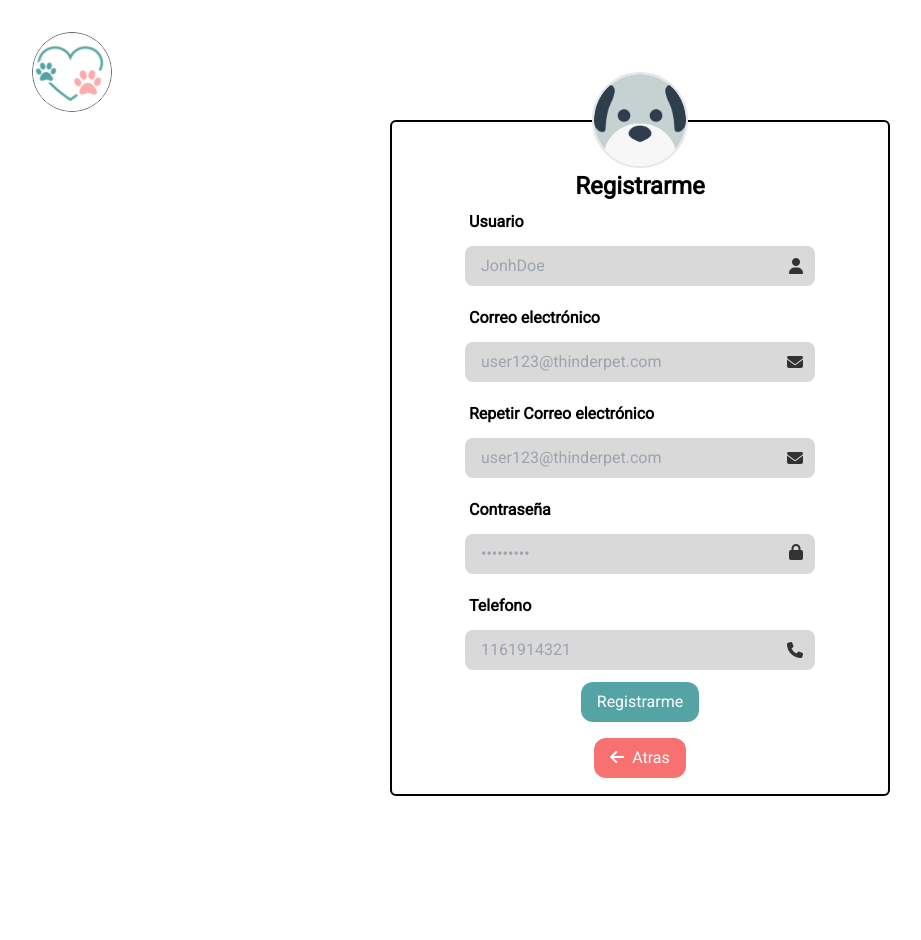
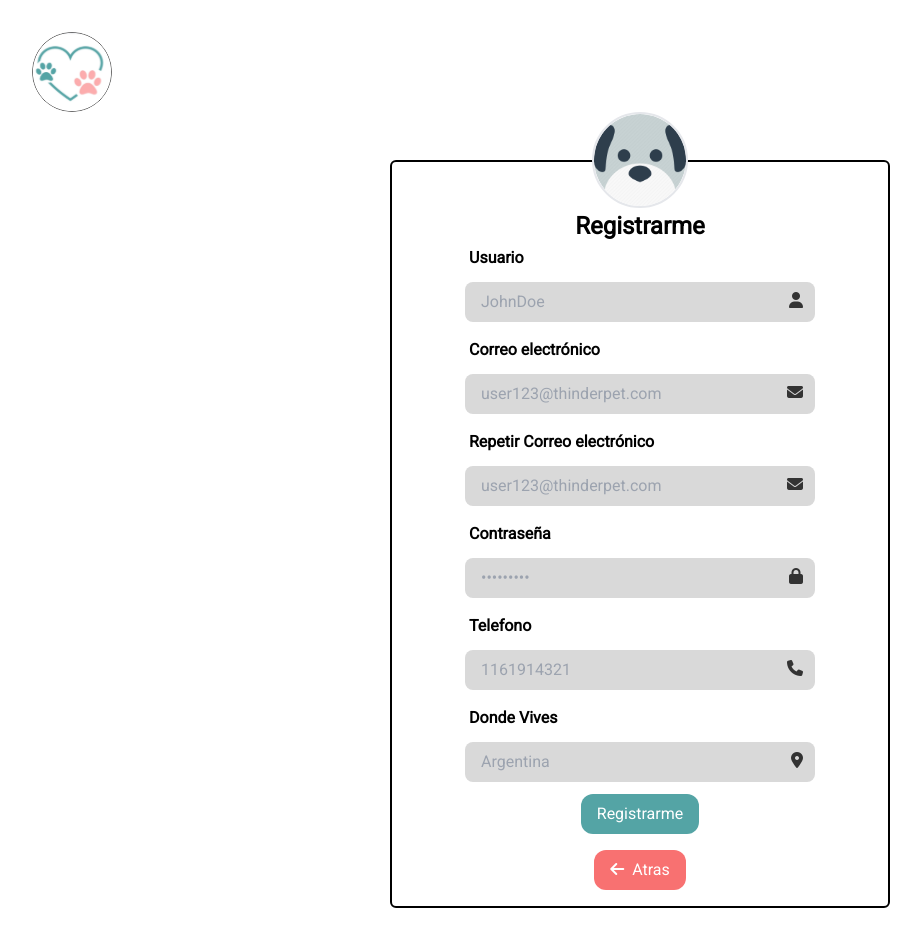
Before and after one commit to No-Country/c13-36-t-node-react, a React (Vite) app in the folder client/: page /create in a window 1280 px wide. Shown: the whole page, without its empty margins (0-921 px from the left). Before the commit the page ends 828 px from the top, so only its background shows below. Built offline with nearby package versions, Linux system fonts and the light colour scheme.

Commit message:
update forms input label

```diff
--- a/client/src/Components/Create/Create.tsx
+++ b/client/src/Components/Create/Create.tsx
@@ -1,100 +1,73 @@
-import { useState } from "react";
-import { NavLink } from "react-router-dom";
+import { useState } from 'react'
+import { NavLink } from 'react-router-dom'
+import InputWithLabel from './InputWithLabel'
 
 export default function Create() {
-  const [view, setView] = useState(false);
+  const [view, setView] = useState(false)
+  const [dataUser, setDataUser] = useState({})
 
-  const viewPassword = () => {
-    setView(!view);
+  const viewPassword = () =>{
+      setView(!view)
+  }
+  const handleSubmit = (evt: React.FormEvent<HTMLFormElement | Event>) => {
+    evt.preventDefault();
+
+    // Verifica si el evento es de tipo HTMLFormElement
+    if (evt.target instanceof HTMLFormElement) {
+      const fields = Object.fromEntries(new FormData(evt.target));
+      setDataUser(fields)
+
+      console.log(dataUser)
+    }
   };
   return (
-    <main className="flex justify-start flex-col items-center w-[500px] border-2 border-black relative rounded-md max-md:w-[100%] bg-[#fff]">
-      <img
-        src={"avatar.png"}
-        className="absolute w-24 top-[-50px] border-2 rounded-full"
-      ></img>
+    <main className="flex justify-start items-start flex-col items-center w-[500px] border-2 border-black relative rounded-md max-md:w-[100%] bg-[#fff] mt-10">
+      <img src={"avatar.png"} className="absolute w-24 top-[-50px] border-2 rounded-full"></img>
       <h1 className="text-2xl mt-12 font-bold">Registrarme</h1>
-      <form className="flex flex-col items-start gap-3 w-[350px]">
-        <label className="font-semibold ml-1 mt-2" htmlFor="emailUser">
-          Usuario
-        </label>
-        <div className="relative w-[100%]">
-          <input
-            type="text"
-            placeholder="JonhDoe"
-            className="bg-[#D9D9D9] px-4 py-2 rounded-lg w-[100%]"
-            name="emailUser"
+      <form className="flex flex-col items-start gap-3 w-[350px]" onSubmit={handleSubmit}>
+        <InputWithLabel
+          label='Usuario'
+          type='text'
+          placeholder='JohnDoe'
+          name='nameUser'
+          iconClass='fa-user'
           />
-          <i
-            className="fa-solid fa-user absolute right-3 top-[12px]"
-            style={{ color: "#333" }}
-          ></i>
-        </div>
-        <label className="font-semibold ml-1 mt-2" htmlFor="emailUser">
-          Correo electrónico
-        </label>
-        <div className="relative w-[100%]">
-          <input
+        <InputWithLabel
+          label="Correo electrónico"
           type="email"
           placeholder="user123@thinderpet.com"
-            className="bg-[#D9D9D9] px-4 py-2 rounded-lg w-[100%]"
           name="emailUser"
+          iconClass="fa-envelope"
         />
-          <i
-            className="fa-solid fa-envelope absolute right-3 top-[12px]"
-            style={{ color: "#333" }}
-          ></i>
-        </div>
-        <label className="font-semibold ml-1 mt-2" htmlFor="emailUser">
-          Repetir Correo electrónico
-        </label>
-        <div className="relative w-[100%]">
-          <input
+        <InputWithLabel
+          label="Repetir Correo electrónico"
           type="text"
           placeholder="user123@thinderpet.com"
-            className="bg-[#D9D9D9] px-4 py-2 rounded-lg w-[100%]"
-            name="emailUser"
+          name="emailUserRepeat"
+          iconClass="fa-envelope"
         />
-          <i
-            className="fa-solid fa-envelope absolute right-3 top-[12px]"
-            style={{ color: "#333" }}
-          ></i>
-        </div>
-        <label className="font-semibold ml-1 mt-2" htmlFor="password">
-          Contraseña
-        </label>
-        <div className="relative w-[100%]">
-          <input
+        <InputWithLabel
+          label="Contraseña"
           type={view ? "text" : "password"}
           placeholder="•••••••••"
-            className="bg-[#D9D9D9] px-4 py-2 rounded-lg w-[100%]"
           name="password"
+          iconClass={view ? "fa-eye" : "fa-lock"}
+          viewPassword={viewPassword}
         />
-          <i
-            className={
-              view
-                ? "fa-solid fa-eye absolute right-3 top-[10px] hover:cursor-pointer"
-                : "fa-solid fa-lock absolute right-3 top-[10px] hover:cursor-pointer"
-            }
-            style={{ color: "#333" }}
-            onClick={viewPassword}
-          ></i>
-        </div>
-        <label className="font-semibold ml-1 mt-2" htmlFor="phoneUser">
-          Telefono
-        </label>
-        <div className="relative w-[100%]">
-          <input
+        <InputWithLabel
+          label="Telefono"
           type="number"
           placeholder="1161914321"
-            className="bg-[#D9D9D9] px-4 py-2 rounded-lg w-[100%]"
           name="phoneUser"
+          iconClass="fa-phone"
         />
-          <i
-            className="fa-solid fa-phone absolute right-3 top-[12px]"
-            style={{ color: "#333" }}
-          ></i>
-        </div>
+        <InputWithLabel
+          label="Donde Vives"
+          type="text"
+          placeholder="Argentina"
+          name="countryUser"
+          iconClass="fa-location-dot"
+        />
         <div className="flex flex-col m-auto gap-4">
           <button
             value="Login"
--- /dev/null
+++ b/client/src/Components/Create/InputWithLabel.tsx
@@ -0,0 +1,36 @@
+interface InputProps{
+    label: string
+    type: string
+    placeholder: string
+    name: string
+    iconClass: string
+    viewPassword?: () => void;
+}
+
+function InputWithLabel({ label, type, placeholder, name, iconClass, viewPassword}:InputProps) {
+  return (
+    <>
+      <label className="font-semibold ml-1 mt-1 text-left" htmlFor={name}>
+        {label}
+      </label>
+      <div className="relative w-[100%]">
+        <input
+          type={type}
+          placeholder={placeholder}
+          className="bg-[#D9D9D9] px-4 py-2 rounded-lg w-[100%] valid:border-2 border-green-400"
+          name={name}
+          minLength={4}
+          maxLength={30}
+          required
+        />
+        <i
+          className={`fa-solid ${iconClass} absolute right-3 top-[10px] hover:cursor-pointer`}
+          style={{ color: "#333" }}
+          onClick={viewPassword}
+        ></i>
+      </div>
+    </>
+  );
+}
+
+export default InputWithLabel;
--- a/client/src/Components/Forms/PetForm.tsx
+++ b/client/src/Components/Forms/PetForm.tsx
@@ -1,60 +1,52 @@
 import Avatar from "../Avatar/Avatar";
+import InputWithLabel from "../Create/InputWithLabel";
 
 const PetForm = () => {
   return (
-    <div className="flex justify-center content-center">
+    <div className="flex justify-center content-center  pb-2">
       <form action="">
-        <h1 className="font-bold text-4xl mb-5 mt-5">Perfil de Shaby</h1>
-        <div className="grid grid-cols-2 max-md:flex flex-col gap-2">
+        <h1 className="font-bold text-4xl my-2">Perfil de Shaby</h1>
+        <div className="grid grid-cols-2 gap-x-60 max-md:flex flex-col gap-2 px-4">
           <div className="max-md:w-[100%] flex flex-col">
             <Avatar size={"large"} />
-            <div className="flex flex-col items-start mb-4 mt-8 ">
-              <span className="font-semibold mb-2">Nombre</span>
-              <input
-                className="bg-[#D9D9D9] rounded-lg px-14 py-3 max-md:w-[100%] "
-                type="text"
-                placeholder="Shaby"
+            <InputWithLabel
+              label="Nombre"
+              type="text"
+              placeholder="Shaby"
+              name="nameDog"
+              iconClass="fa-dog"
               />
-            </div>
-            <div className="flex flex-col items-start mb-4">
-              <span className="font-semibold mb-2">Edad</span>
-              <input
-                className="bg-[#D9D9D9] rounded-lg px-14 py-3 max-md:w-[100%] "
-                type="text"
-                placeholder="4"
-              />
-            </div>
-            <div className="flex flex-col items-start mb-4">
-              <span className="font-semibold mb-2">Raza</span>
-              <input
-                className="bg-[#D9D9D9] rounded-lg px-14 py-3 max-md:w-[100%] "
-                type="text"
-                placeholder="Caniche"
-              />
-            </div>
-            <div className="flex flex-col items-start mb-6 max-md:w-[100%] ">
-              <span className="font-semibold mb-2">Género</span>
-              <input
-                className="bg-[#D9D9D9] rounded-lg px-14 py-3 max-md:w-[100%] "
-                type="text"
-                placeholder="M"
-              />
-              <button className="bg-[#D9D9D9] font-semibold rounded-lg px-14 py-3 mt-6 border-[#918F8F]">
-                Guardar Cambios
-              </button>
-            </div>
+            <InputWithLabel
+              label="Edad"
+              type="number"
+              placeholder="4"
+              name="petAge"
+              iconClass="fa-calendar"
+            />
+            <InputWithLabel
+              label="Raza"
+              type="text"
+              placeholder="Caniche"
+              name="petBreed"
+              iconClass="fa-paw"
+            />
+            <InputWithLabel
+              label="Género"
+              type="text"
+              placeholder="M"
+              name="genderPet"
+              iconClass="fa-venus-mars"
+            />
           </div>
-          <div className="grid grid-cols-2 gap-10 mt-16 max-md: grid grid-rows-2 grid-flow-col gap-4 mt-0">
-            <img className="max-md:w-2/4 " src="perrito1.jpg" />
-            <img className="max-md:w-2/4" src="perrito2.jpg" />
-            <img className="max-md:w-2/4" src="perrito3.jpg" />
-            <button className="bg-[#D9D9D9] text-white font-extrabold text-9xl transition-transform relative overflow-hidden max-md:w-2/4">
-              <span className="hover:scale-105 transform transition-transform duration-300 absolute inset-0 flex items-center justify-center">
-                +
-              </span>
+          <div className="grid grid-cols-2 gap-10 mt-16 max-md: grid grid-rows-2 grid-flow-col gap-10 mt-4">
+            <img className="w-48 h-48 max-md:w-full " src="perrito1.jpg" />
+            <img className="w-48 h-48 max-md:w-full" src="perrito2.jpg" />
+            <img className="w-48 h-48 max-md:w-full" src="perrito3.jpg" />
+            <button className="bg-[#D9D9D9] text-white font-extrabold text-9xl transition-transform relative overflow-hidden max-md:w-full">+
             </button>
           </div>
         </div>
+        <button className="w-40 border-2 bg-gray-300 font-bold p-2 rounded-lg mt-4">Guardar Cambios</button>
       </form>
     </div>
   );
--- a/client/src/Components/Reset/Reset.tsx
+++ b/client/src/Components/Reset/Reset.tsx
@@ -1,4 +1,5 @@
 import { NavLink, useNavigate } from "react-router-dom";
+import InputWithLabel from "../Create/InputWithLabel";
 
 const Reset = () => {
   const navigate = useNavigate();
@@ -10,20 +11,16 @@ const Reset = () => {
   return (
     <div>
       <div className="flex justify-center items-center flex-col p-8 w-[500px] border-2 border-black relative rounded-md max-md:w-[100%] bg-[#fff]">
-        <img src={"dogConfuse.png"} className="w-40 h-40 m-[-25px]"></img>
+        <img src={"dogConfuse.png"} className="w-44 h-40 m-[-25px]"></img>
         <h1 className="text-2xl my-5 font-bold font-sans">¿Olvidaste tu contraseña?</h1>
         <form className="flex flex-col items-center gap-3">
           <div className="flex flex-col w-[350px]">
-          <label className="font-semibold ml-1 mt-2 text-left" htmlFor="emailUser">Correo electrónico</label>
-            <div className="relative w-[100%]">
-              <input
-                type="text"
+          <InputWithLabel
+          label="Correo electrónico"
+          type="email"
           placeholder="user123@thinderpet.com"
-                className="bg-[#D9D9D9] px-4 py-2 rounded-lg w-[100%]"
           name="emailUser"
-              />
-              <i className="fa-solid fa-envelope absolute right-3 top-[12px] hover:cursor-pointer" style={{color:"#333"}}></i>
-            </div>
+          iconClass="fa-envelope"/>
           <div className="flex flex-row justify-between">
             <NavLink to={"/reset"} className="text-[#979797] text-sm mr-5">
               Elegir otro método
```
Lines whose indentation alone changed are shown as unchanged.
